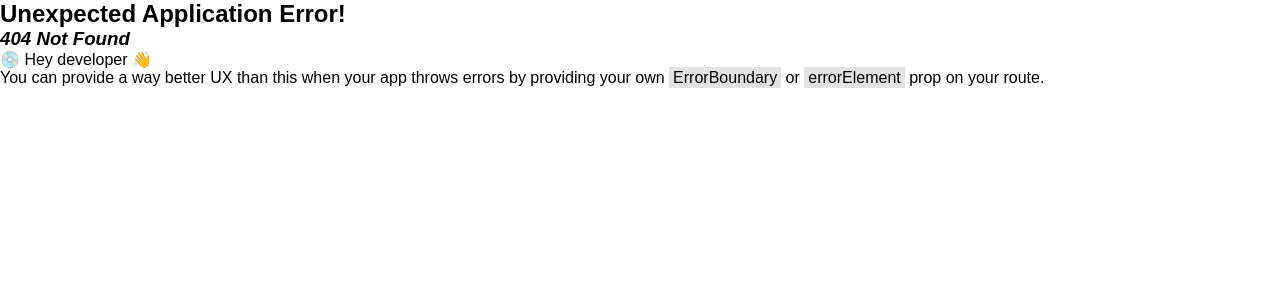
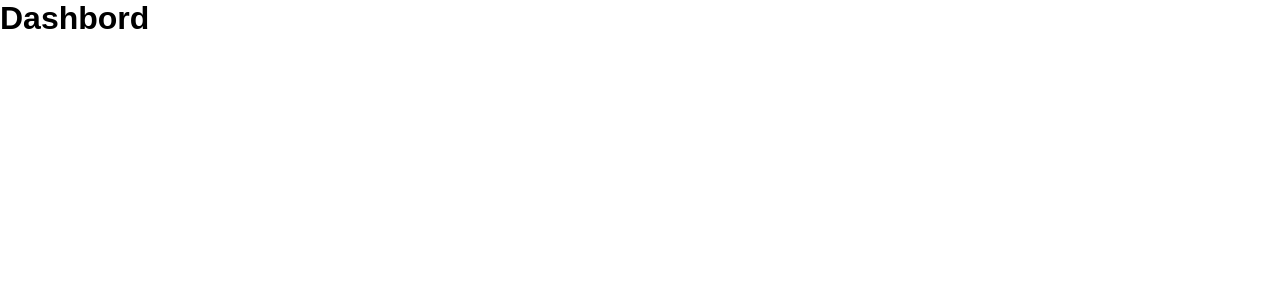
Before and after one commit to PKpattranit999719/Cooperative-Education, a React (Create React App) app in the folder front_end/: page /dashbord in a window 1280 px wide. Before the commit this address had no page. Shown: the top 300 px of the page. Built offline with nearby package versions, Linux system fonts and the light colour scheme.

Commit message:
สร้างNavbar Dashbord

```diff
--- /dev/null
+++ b/front_end/src/Components/Pages/StudentPage/Dashbord/Dashbord.js
@@ -0,0 +1,13 @@
+import React, { Component } from 'react';
+
+class History extends Component {
+    render() {
+        return (
+            <div>
+                <h1>Dashbord</h1>
+            </div>
+        );
+    }
+}
+
+export default History;
--- a/front_end/src/Components/Pages/StudentPage/Sidebarstudent/SidebarData.js
+++ b/front_end/src/Components/Pages/StudentPage/Sidebarstudent/SidebarData.js
@@ -1,6 +1,7 @@
 import React from "react";
 import * as AiIcons from "react-icons/ai";
 import { AiFillCalculator } from "react-icons/ai";
+import { BsFileEarmarkBarGraphFill } from "react-icons/bs";
 
 export const SidebarData = [
   {
@@ -21,4 +22,10 @@ export const SidebarData = [
     icon: <AiFillCalculator />,
     cName: "nav-text",
   },
+  {
+    title: "Dashbord",
+    path: "/quizestudent",
+    icon: <BsFileEarmarkBarGraphFill />,
+    cName: "nav-text",
+  },
 ];
--- a/front_end/src/Components/Shared/Routes.js
+++ b/front_end/src/Components/Shared/Routes.js
@@ -19,6 +19,7 @@ import Welcome from "../Pages/Shared/Welcome/WelcomePage";
 import QuizPage from "../Pages/StudentPage/Quiz/QuizPage";
 import HomeStudent from "../Pages/StudentPage/Home/HomeStudent";
 import LessonStudent from "../Pages/StudentPage/Lesson/StudentLesson";
+import Dashbord from "../Pages/StudentPage/Dashbord/Dashbord";
 import Sidebarstudent from "../Pages/StudentPage/Sidebarstudent/Sidestu";
 
 // Admin Layout
@@ -126,6 +127,10 @@ const router = createBrowserRouter([
         path: "/quize",
         element: <QuizPage />,
       },
+      {
+        path: "/dashbord",
+        element: <Dashbord />,
+      },
     ],
   },
 ]);
```
